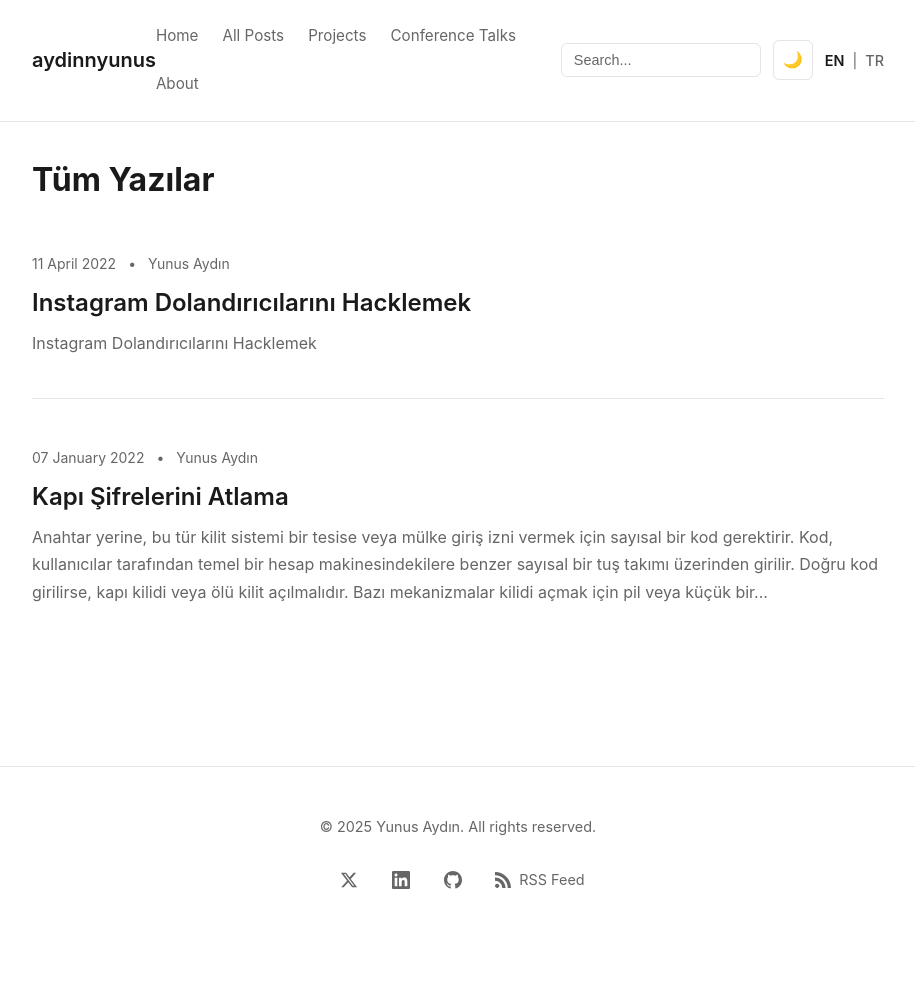
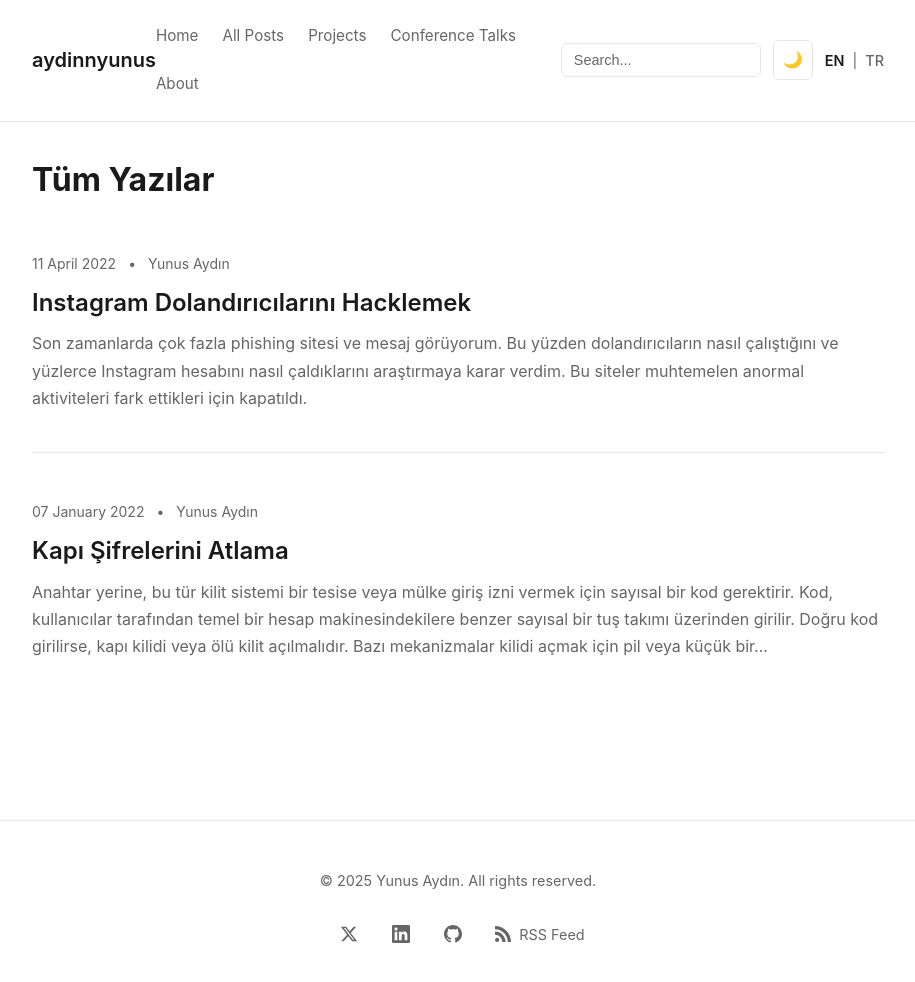
Before and after one commit to aydinnyunus/aydinnyunus.github.io, a Jekyll site: the page built from tr/blog.html, in a window 1280 px wide and 1000 px high. Shown: the top 982 px of the window, without its empty margins (182-1097 px from the left). Built offline with Jekyll 4.4.1, drawn with Linux system fonts in a browser that asks for light colours; some of the changed lines change nothing that is shown.

Commit message:
Fix duplicate title in Turkish post and make Turkish text more natural/conversational

```diff
--- a/_posts/2022-04-11-hacking-instagram-scammers-tr.md
+++ b/_posts/2022-04-11-hacking-instagram-scammers-tr.md
@@ -9,77 +9,73 @@
 canonical_url: "https://aydinnyunus.github.io/2022/04/11/hacking-instagram-scammers-tr/"
 ---
 
-# Instagram Dolandırıcılarını Hacklemek
+Son zamanlarda çok fazla phishing sitesi ve mesaj görüyorum. Bu yüzden dolandırıcıların nasıl çalıştığını ve yüzlerce Instagram hesabını nasıl çaldıklarını araştırmaya karar verdim. Bu siteler muhtemelen anormal aktiviteleri fark ettikleri için kapatıldı.
 
-## Özet
+## Phishing Sitelerini Bulma
 
-Bu günlerde birçok phishing web sitesi ve mesaj görüyorum. Bu yüzden dolandırıcıların insanları nasıl dolandırdığını ve yüzlerce Instagram hesabını nasıl çaldığını araştırmaya karar verdim. Ayrıca, bu web siteleri muhtemelen anormal faaliyetleri anladıkları için kapatıldı.
+Twitter ve Instagram'da gezinirken telif hakkı ihlali mesajları hakkında tweetler ve hikayeler gördüm. İnsanların phishing konusunda bilinçli olması güzel (hepsi değil tabii). Bu siteleri incelemeye başladım ve kimlik bilgilerini nasıl çaldıklarını anladım.
 
-## Phishing Web Sitelerini Bulma
+## Nasıl Çalışıyor?
 
-Twitter ve Instagram'da gezinirken, Telif Hakkı İhlali mesajları hakkında tweetler ve hikayeler gördüm ve insanların phishing konusunda bilinçli olduğunu görmek güzel (hepsi değil). Bu yüzden bu web sitelerini taramaya başladım ve kimlik bilgilerini nasıl çaldıklarını anladım.
+İlk tweet'te gördüğüm bir sitede başladım. Phishing mesajlarından birinde, dolandırıcı **Inhelptechnicanalyse** adlı hesap üzerinden Instagram kullanıcısına mesaj gönderiyordu. Telif hakkı ihlali olduğunu söylüyor ve hesabı doğrulamak için [https://veriyfycontacsupports.com/](https://veriyfycontacsupports.com/) adresine gitmesini ve form doldurmasını istiyordu.
 
-## Mantığı Anlama
+Kullanıcı adı girildikten sonra, kullanıcının profil resmi indirilip arka planda gösteriliyordu. Bu sayede şifre istenen sayfa daha güvenilir görünüyordu.
 
-İlk tweet'te göreceğiniz bir web sitesinde başladım. Phishing mesajlarından birinde, dolandırıcı **Inhelptechnicanalyse** adlı hesap aracılığıyla Instagram kullanıcısına bir mesaj gönderiyordu, telif hakkı ihlali olduğunu belirtiyor ve kullanıcıdan hesabını doğrulamak için [https://veriyfycontacsupports.com/](https://veriyfycontacsupports.com/) adresini ziyaret etmesini ve bir form doldurmasını istiyordu.
-
-Instagram kullanıcı adı web sayfasına girildikten sonra, kullanıcının profil resmi indirildi ve arka planda gösterildi, şifre istenen sayfanın güvenilirliğini artırmak için.
-
-**İlk Phishing Web Sitesi** :
+**İlk Phishing Sitesi:**
 
 ![Kurban ve Saldırgan arkadaş oluyor 🥰](https://miro.medium.com/v2/resize:fit:822/1*p6bto-Uwi3XSYcMqwGQgew.png)
 
-Kurban ve Saldırgan arkadaş oluyor 🥰
+Kurban ve saldırgan arkadaş oluyor 🥰
 
 > [https://twitter.com/bengujumping/status/1497926066496753671](https://twitter.com/bengujumping/status/1497926066496753671)
 
-**İkinci Phishing Web Sitesi :**
+**İkinci Phishing Sitesi:**
 
 ![](https://miro.medium.com/v2/resize:fit:838/1*4zJCOkaYXZlLTQKHEdfJ1Q.png)
 
-Birisi siber güvenlik hakkında soruyor [Ömer Çitak](https://twitter.com/om3rcitak), Bir yıl sonra, aynı hesap ona phishing e-postası gönderiyor 🙃
+Birisi siber güvenlik hakkında soruyor [Ömer Çitak](https://twitter.com/om3rcitak)'a, bir yıl sonra aynı hesap ona phishing maili gönderiyor 🙃
 
 > [https://twitter.com/om3rcitak/status/1499341391427776520](https://twitter.com/om3rcitak/status/1499341391427776520)
 
-Kullanıcı adınızı ve şifrenizi girdikten sonra, web sitesi e-postanızı ve şifrenizi istiyor ve sonra hesabınızda her şeyi yapabilirler. Tüm bu süreçlerin otomatik olduğunu düşünüyorum.
+Kullanıcı adı ve şifre girildikten sonra, site e-posta ve şifrenizi de istiyor. Sonra hesabınızda istediklerini yapabiliyorlar. Tüm bu süreç otomatik çalışıyor.
 
-Dizin brute force için [ffuf](https://github.com/ffuf/ffuf) kullandım ve wordlist için [SecLists](https://github.com/danielmiessler/SecLists/blob/master/Discovery/Web-Content/directory-list-2.3-medium.txt) kullandım. Ancak önemli bir dizin bulamadım. Bundan sonra ilk sayfaya geri döndüm ve "<h1>a</h1>" gibi bir kullanıcı adı girdim ve HTML etiketinin çalıştığını gördüm. Bu yüzden geçerli bir kullanıcı adı ve şifre alanına Blind XSS Payload gönderdim. Ve 2-3 saat sonra XSSHunter'da bildirimler aldım. 78.180.5.144 ve 178.246.104.93 IP adresleri Yönetici Paneli'ni izliyor. Gördüğünüz gibi URL rastgele bir dizedir, bu yüzden [ffuf](https://github.com/ffuf/ffuf) bu URL'yi bulamıyor. Bu yüzden bu bağlantıya tıkladım ve kimlik doğrulama mekanizması yok ve phishing sayfasında giriş yapmaya çalışan tüm hesapları görebiliyorum.
+Dizin brute force için [ffuf](https://github.com/ffuf/ffuf) kullandım, wordlist olarak [SecLists](https://github.com/danielmiessler/SecLists/blob/master/Discovery/Web-Content/directory-list-2.3-medium.txt) kullandım. Ama önemli bir dizin bulamadım. Sonra ilk sayfaya döndüm ve "<h1>a</h1>" gibi bir kullanıcı adı girdim. HTML etiketi çalıştığını görünce, geçerli bir kullanıcı adı ve şifre alanına Blind XSS payload'ı gönderdim. 2-3 saat sonra XSSHunter'da bildirimler geldi. 78.180.5.144 ve 178.246.104.93 IP'leri admin panelini izliyordu. URL rastgele bir string olduğu için [ffuf](https://github.com/ffuf/ffuf) bulamıyordu. Bu linke tıkladım ve kimlik doğrulama yoktu. Phishing sayfasında giriş yapmaya çalışan tüm hesapları görebiliyordum.
 
-2FA etkinse (etkinleştirmelisiniz), komut dosyası 2FA'yı devre dışı bırakır. Çünkü kurban phishing sayfasına e-posta ve şifre bilgilerini girdi.
+2FA açıksa (açık olmalı), script 2FA'yı kapatıyor. Çünkü kurban phishing sayfasına e-posta ve şifre bilgilerini girmiş oluyor.
 
 ![](https://miro.medium.com/v2/resize:fit:794/0*bGu8IOfaxouh33b9)
 
-2FA açık mı? Eğer öyleyse, kapat
+2FA açık mı? Açıksa kapat.
 
-Bu dolandırıcılar 3 günde 3 hesap çalıyor. Yapabileceğim tek şey web sitesindeki bu bilgileri silmek ve insanları bilinçlendirmek.
+Bu dolandırıcılar 3 günde 3 hesap çalıyor. Yapabileceğim tek şey sitedeki bu bilgileri silmek ve insanları bilinçlendirmek.
 
 ## Saldırganları Araştırma
 
-IP Adreslerini [whatismyipaddress.com](http://whatismyipaddress.com) adresinde kontrol edebilirsiniz
+IP adreslerini [whatismyipaddress.com](http://whatismyipaddress.com) üzerinden kontrol edebilirsiniz.
 
-![İlk Phishing Web Sitesinde XSSHunter Raporu](https://miro.medium.com/v2/resize:fit:1400/1*8Y40S0GOWN8lRe-QWkpp3w.png)
+![İlk Phishing Sitesinde XSSHunter Raporu](https://miro.medium.com/v2/resize:fit:1400/1*8Y40S0GOWN8lRe-QWkpp3w.png)
 
 > [https://whatismyipaddress.com/ip/178.246.104.93](https://whatismyipaddress.com/ip/178.246.104.93)
 
-![İlk Phishing Web Sitesinde XSSHunter Raporu](https://miro.medium.com/v2/resize:fit:1400/1*hZsMikaiWdPViI9sikFvHg.png)
+![İlk Phishing Sitesinde XSSHunter Raporu](https://miro.medium.com/v2/resize:fit:1400/1*hZsMikaiWdPViI9sikFvHg.png)
 
 > [https://whatismyipaddress.com/ip/31.143.156.102](https://whatismyipaddress.com/ip/31.143.156.102)
 
-![İlk Phishing Web Sitesinde XSSHunter Raporu](https://miro.medium.com/v2/resize:fit:1400/1*_1yGGAcvXoxMB_XhvJyEAQ.png)
+![İlk Phishing Sitesinde XSSHunter Raporu](https://miro.medium.com/v2/resize:fit:1400/1*_1yGGAcvXoxMB_XhvJyEAQ.png)
 
 > [https://whatismyipaddress.com/ip/78.180.5.144](https://whatismyipaddress.com/ip/78.180.5.144)
 
-IP Adresleri Türkiye'de.
+IP adresleri Türkiye'de.
 
-![İkinci Phishing Web Sitesinde XSSHunter Raporu](https://miro.medium.com/v2/resize:fit:1116/1*eQMDsPw06wnuYHQZz0hegQ.png)
+![İkinci Phishing Sitesinde XSSHunter Raporu](https://miro.medium.com/v2/resize:fit:1116/1*eQMDsPw06wnuYHQZz0hegQ.png)
 
 > [https://whatismyipaddress.com/ip/212.47.230.124](https://whatismyipaddress.com/ip/212.47.230.124)
 
-Bu IP Adresi Güney Afrika'da
+Bu IP adresi Güney Afrika'da.
 
-## Phishing Web Sitesi Yönetici Paneli
+## Phishing Sitesi Admin Paneli
 
-Yönetici Paneli aşağıdaki bilgileri içerir.
+Admin paneli şu bilgileri içeriyor:
 
 -   Kullanıcı adı
 -   Şifre
@@ -88,19 +84,19 @@
 -   Değiştirilmiş E-posta Adresi
 -   Yedek Kodlar
 
-![Phishing Web Sitesi Yönetici Paneli](https://miro.medium.com/v2/resize:fit:1384/1*9wjbicYanp-G6E2i3bkAQg.jpeg)
+![Phishing Sitesi Admin Paneli](https://miro.medium.com/v2/resize:fit:1384/1*9wjbicYanp-G6E2i3bkAQg.jpeg)
 
-"GoogleAuthenticator & DuoMobile"a tıkladığımda, [https://pilot.albay-arnold.com/Code.php?totp=](https://pilot.albay-arnold.com/Code.php?totp=)<SETUP KEY> adresine yönlendirildim. Bu web sitesi her 30 saniyede bir OTP oluşturur ve Yönetici Paneli'nde gösterir. Web sitesi hala aktif.
+"GoogleAuthenticator & DuoMobile"a tıkladığımda [https://pilot.albay-arnold.com/Code.php?totp=](https://pilot.albay-arnold.com/Code.php?totp=)<SETUP KEY> adresine yönlendirildim. Bu site her 30 saniyede bir OTP oluşturup admin panelinde gösteriyor. Site hala aktif.
 
-Bundan sonra, hangi geçici e-posta adresini kullandıklarını merak ettim, bunu anlamak için "Mail Hesabına Giriş Yap (Login to Mail Account)" düğmesini eklediler ve [https://mbox.reispeke6r.com/](https://mbox.reispeke6r.com/) adresine yönlendiriyor.
+Sonra hangi geçici e-posta adresini kullandıklarını merak ettim. Bunu anlamak için "Mail Hesabına Giriş Yap" butonunu eklemişler ve [https://mbox.reispeke6r.com/](https://mbox.reispeke6r.com/) adresine yönlendiriyor.
 
-Bu web sitesinde geçici e-posta adresleri oluşturabilirsiniz. Normalde gelen e-postaları görmek için bir şifre gerekir ama şifreye ihtiyacım yok çünkü hepsini Yönetici Paneli'nde görebiliyorum.
+Bu sitede geçici e-posta adresleri oluşturabiliyorsunuz. Normalde gelen mailleri görmek için şifre gerekir ama şifreye ihtiyacım yok çünkü hepsini admin panelinde görebiliyorum.
 
-**Örnek URL :**
+**Örnek URL:**
 
 `https://mbox.reispeke6r.com/mail/?email=<rastgele dize>@mbox.reispeke6r.com&password=<hash>`
 
-E-posta parametresinde, e-posta adresinizi girmeniz gerekir ve şifre parametresinde bir hash vardır. Bu URL'ye tıkladığınızda görebilirsiniz, kurbanın e-posta adresi saldırganın e-posta adresiyle değiştirilmiş mi? 2FA devre dışı mı? Her ikisi de doğruysa, kurban hesabına giriş yapabilirsiniz.
+E-posta parametresine e-posta adresinizi, şifre parametresine bir hash giriyorsunuz. Bu URL'ye tıkladığınızda görebilirsiniz: Kurbanın e-posta adresi saldırganın e-postasıyla değiştirilmiş mi? 2FA kapatılmış mı? Her ikisi de doğruysa kurban hesabına giriş yapabiliyorsunuz.
 
 ## İstatistikler
 
@@ -118,43 +114,43 @@
 
 ## Bu bilgileri nasıl aldım?
 
-Osintgram, herhangi bir kullanıcının Instagram hesapları üzerinde takma adına göre analiz yapmak için etkileşimli bir kabuk sunar. Şunları alabilirsiniz:
+Osintgram, herhangi bir kullanıcının Instagram hesabını takma adına göre analiz etmek için etkileşimli bir shell sunuyor. Şunları alabilirsiniz:
 
--   addrs Hedef fotoğraflar tarafından kayıtlı tüm adresleri al
--   captions Kullanıcının fotoğraf açıklamalarını al
--   comments Hedefin gönderilerinin toplam yorumlarını al
--   followers Hedef takipçilerini al
--   followings Hedef tarafından takip edilen kullanıcıları al
--   fwersemail Hedef takipçilerinin e-postasını al
--   fwingsemail Hedef tarafından takip edilen kullanıcıların e-postasını al
--   fwersnumber Hedef takipçilerinin telefon numarasını al
--   fwingsnumber Hedef tarafından takip edilen kullanıcıların telefon numarasını al
--   hashtags Hedef tarafından kullanılan hashtag'leri al
--   info Hedef bilgilerini al
--   likes Hedefin gönderilerinin toplam beğenilerini al
--   mediatype Kullanıcının gönderi türünü al (fotoğraf veya video)
--   photodes Hedef fotoğraflarının açıklamasını al
--   photos Kullanıcının fotoğraflarını çıktı klasörüne indir
--   propic Kullanıcının profil resmini indir
--   stories Kullanıcının hikayelerini indir
--   tagged Hedef tarafından etiketlenen kullanıcıların listesini al
--   wcommented Hedefin fotoğraflarına yorum yapan kullanıcı listesini al
--   wtagged Hedefi etiketleyen kullanıcı listesini al`
+-   addrs - Hedef fotoğraflarından kayıtlı tüm adresleri al
+-   captions - Kullanıcının fotoğraf açıklamalarını al
+-   comments - Hedefin gönderilerinin toplam yorumlarını al
+-   followers - Hedef takipçilerini al
+-   followings - Hedefin takip ettiği kullanıcıları al
+-   fwersemail - Hedef takipçilerinin e-postasını al
+-   fwingsemail - Hedefin takip ettiği kullanıcıların e-postasını al
+-   fwersnumber - Hedef takipçilerinin telefon numarasını al
+-   fwingsnumber - Hedefin takip ettiği kullanıcıların telefon numarasını al
+-   hashtags - Hedefin kullandığı hashtag'leri al
+-   info - Hedef bilgilerini al
+-   likes - Hedefin gönderilerinin toplam beğenilerini al
+-   mediatype - Kullanıcının gönderi türünü al (fotoğraf veya video)
+-   photodes - Hedef fotoğraflarının açıklamasını al
+-   photos - Kullanıcının fotoğraflarını çıktı klasörüne indir
+-   propic - Kullanıcının profil resmini indir
+-   stories - Kullanıcının hikayelerini indir
+-   tagged - Hedefin etiketlediği kullanıcıların listesini al
+-   wcommented - Hedefin fotoğraflarına yorum yapan kullanıcı listesini al
+-   wtagged - Hedefi etiketleyen kullanıcı listesini al
 
 > [https://github.com/Datalux/Osintgram](https://github.com/Datalux/Osintgram)
 
-Takipçi Sayısı ve HD Profil Resmi URL'sini almak için "info" komutunu kullandım. Bu bilgileri aldıktan sonra, kaç hesabın etkilendiğini hesaplayan ve profil resimlerini indiren basit bir bash komut dosyası yazdım.
+Takipçi sayısı ve HD profil resmi URL'sini almak için "info" komutunu kullandım. Bu bilgileri aldıktan sonra kaç hesabın etkilendiğini hesaplayan ve profil resimlerini indiren basit bir bash script'i yazdım.
 
 ![Hacklenen Kullanıcı Adları ve Tarihleri](https://miro.medium.com/v2/resize:fit:1034/1*Q5qwDscE10ujXk2rGVvUaA.jpeg)
 
 ![Etkilenen kullanıcı sayısı](https://miro.medium.com/v2/resize:fit:624/1*8_K0AVmGJUx3BSSXj63OVA.jpeg)
 
-Bu istatistikler sadece **bir gün** için geçerlidir. Diğer günleri takip edemedim çünkü web siteleri kapalıydı.
+Bu istatistikler sadece **bir gün** için geçerli. Diğer günleri takip edemedim çünkü siteler kapatıldı.
 
-Profil resimlerini aldıktan sonra, yaş ve cinsiyet bilgilerini tahmin etmek için "age-gender-estimation" aracını kullandım.
+Profil resimlerini aldıktan sonra yaş ve cinsiyet bilgilerini tahmin etmek için "age-gender-estimation" aracını kullandım.
 
 ![Yaş ve cinsiyet tahmin sonuçları](https://miro.medium.com/v2/resize:fit:864/1*XBf-oVr_L2Ewb5_Aezfi8A.png)
 
 > [https://github.com/yu4u/age-gender-estimation](https://github.com/yu4u/age-gender-estimation)
 
-Sonuç olarak, tanıdık olmayan kaynaklardan gelen bağlantılara tıklamayın ve bilgilerinizi girmeyin. Mümkün olan tüm hesaplarda iki faktörlü kimlik doğrulamayı kullanın. Son olarak, farkındalık için, bu makaleyi sosyal ağlar/medya kullanan arkadaşlarıyla paylaşmalarını öneririm.
+Sonuç olarak, tanımadığınız kaynaklardan gelen linklere tıklamayın ve bilgilerinizi girmeyin. Mümkün olan tüm hesaplarda iki faktörlü kimlik doğrulamayı kullanın. Farkındalık için bu yazıyı sosyal medya kullanan arkadaşlarınızla paylaşmanızı öneririm.
```
